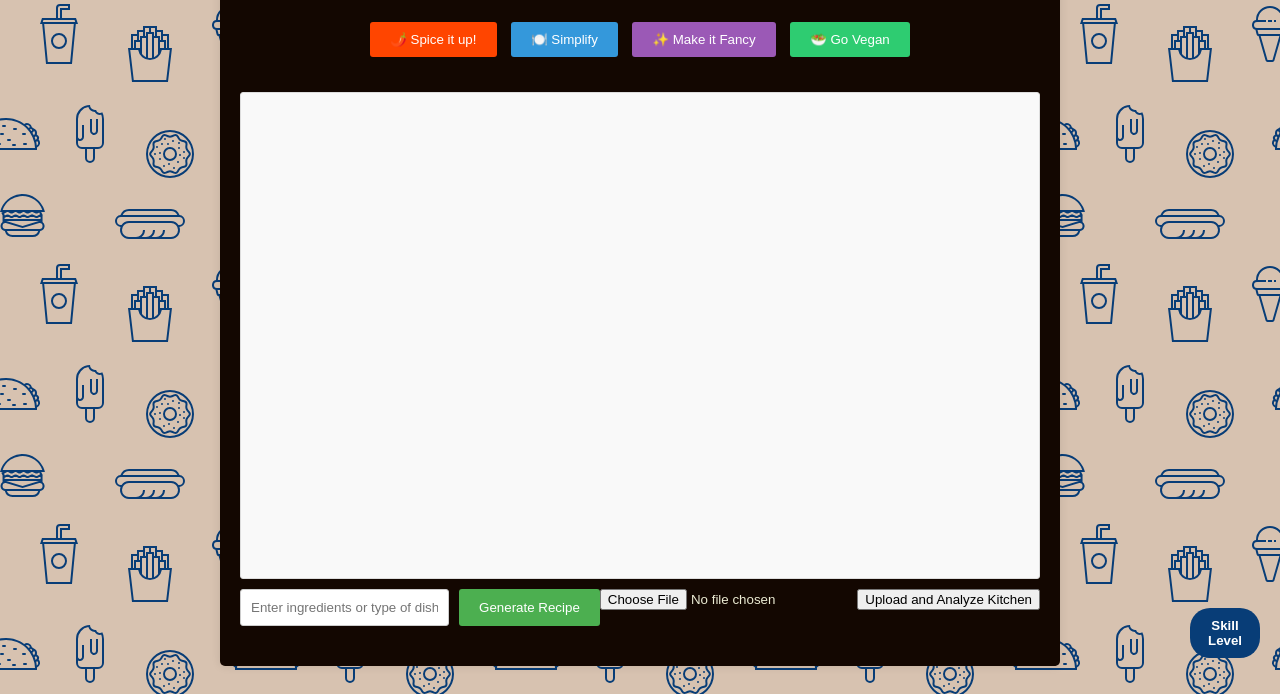
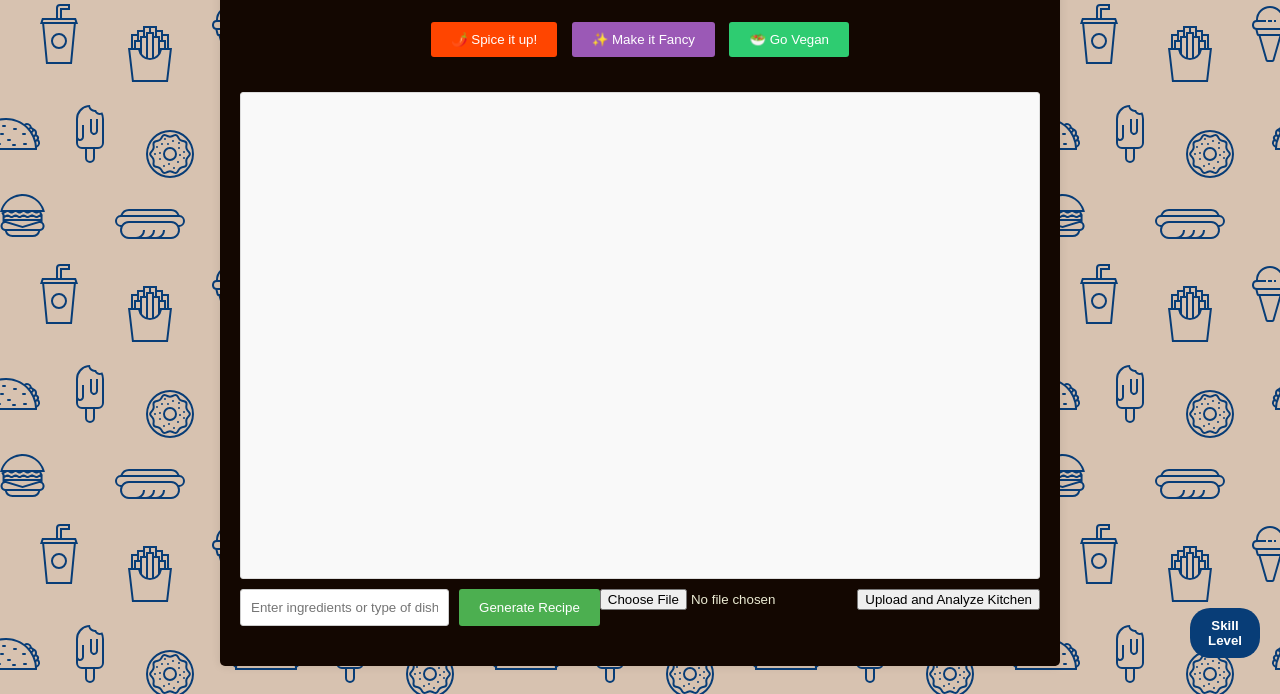
Before and after one commit to cvenigalla/ChefAI, a plain HTML site: page chatapp/static/index.html in a window 1280 px wide. Shown: the part 122-816 px from the top of the page. Drawn offline with nearby package versions, Linux system fonts and the light colour scheme.

Commit message:
rm simplify btn

```diff
--- a/chatapp/static/index.html
+++ b/chatapp/static/index.html
@@ -13,7 +13,6 @@
 
         <div id="button-container">
             <button id="spice-button" class="recipe-button">🌶️ Spice it up!</button>
-            <button id="simplify-button" class="recipe-button">🍽️ Simplify</button>
             <button id="fancy-button" class="recipe-button">✨ Make it Fancy</button>
             <button id="vegan-button" class="recipe-button">🥗 Go Vegan</button>
         </div>
--- a/chatapp/static/recipe_generator_v1.js
+++ b/chatapp/static/recipe_generator_v1.js
@@ -11,7 +11,6 @@ document.addEventListener('DOMContentLoaded', () => {
     const spiceSlider = document.getElementById('slider');
     const spiceOutput = document.getElementById('slider-value');
     spiceOutput.textContent = slider.value;
-    const simplifyButton = document.getElementById('simplify-button');
     const fancyButton = document.getElementById('fancy-button');
     const veganButton = document.getElementById('vegan-button');
     const recipeOutput = document.getElementById('recipe-output');
@@ -19,7 +18,6 @@ document.addEventListener('DOMContentLoaded', () => {
     console.log("Recipe Prompt:", recipePrompt);
     console.log("Generate Button:", generateButton);
     console.log("Spice Button:", spiceButton);
-    console.log("Simplify Button:", simplifyButton);
     console.log("Fancy Button:", fancyButton);
     console.log("Vegan Button:", veganButton);
     console.log("Recipe Output:", recipeOutput);
@@ -37,7 +35,6 @@ document.addEventListener('DOMContentLoaded', () => {
 
     addButtonListener(generateButton, generateRecipe);
     addButtonListener(spiceButton, () => modifyRecipe('spice'));
-    addButtonListener(simplifyButton, () => modifyRecipe('simplify'));
     addButtonListener(fancyButton, () => modifyRecipe('fancy'));
     addButtonListener(veganButton, () => modifyRecipe('vegan'));
 
```
